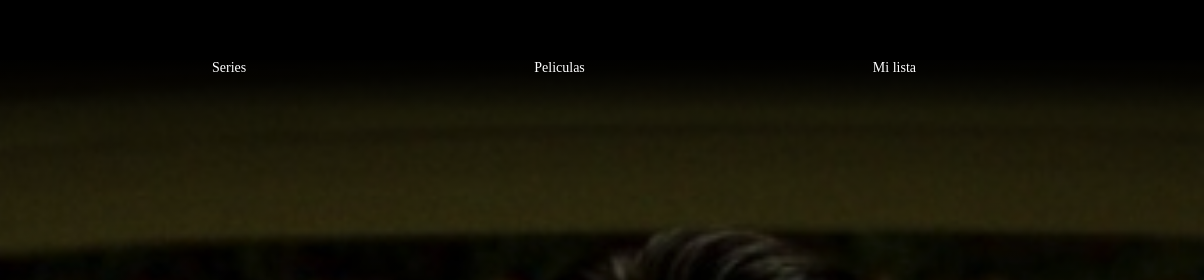
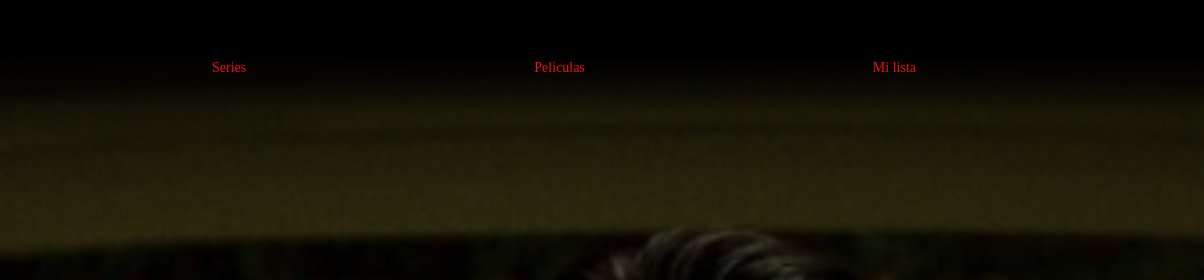
Before and after one commit to jalcantara90/netnet, a website: page src/index.html in a window 1280 px wide. Shown: the top 280 px of the page, 76-1280 px from the left. Drawn offline with Linux system fonts and the light colour scheme.

Commit message:
Cambio a rojo

```diff
--- a/src/css/styles.css
+++ b/src/css/styles.css
@@ -9,7 +9,7 @@ header{
 }
 
 .menu_item{
-  color: white;
+  color: rgb(245, 13, 13);
   text-decoration:none;
   font-size: 14px;
 }
```
